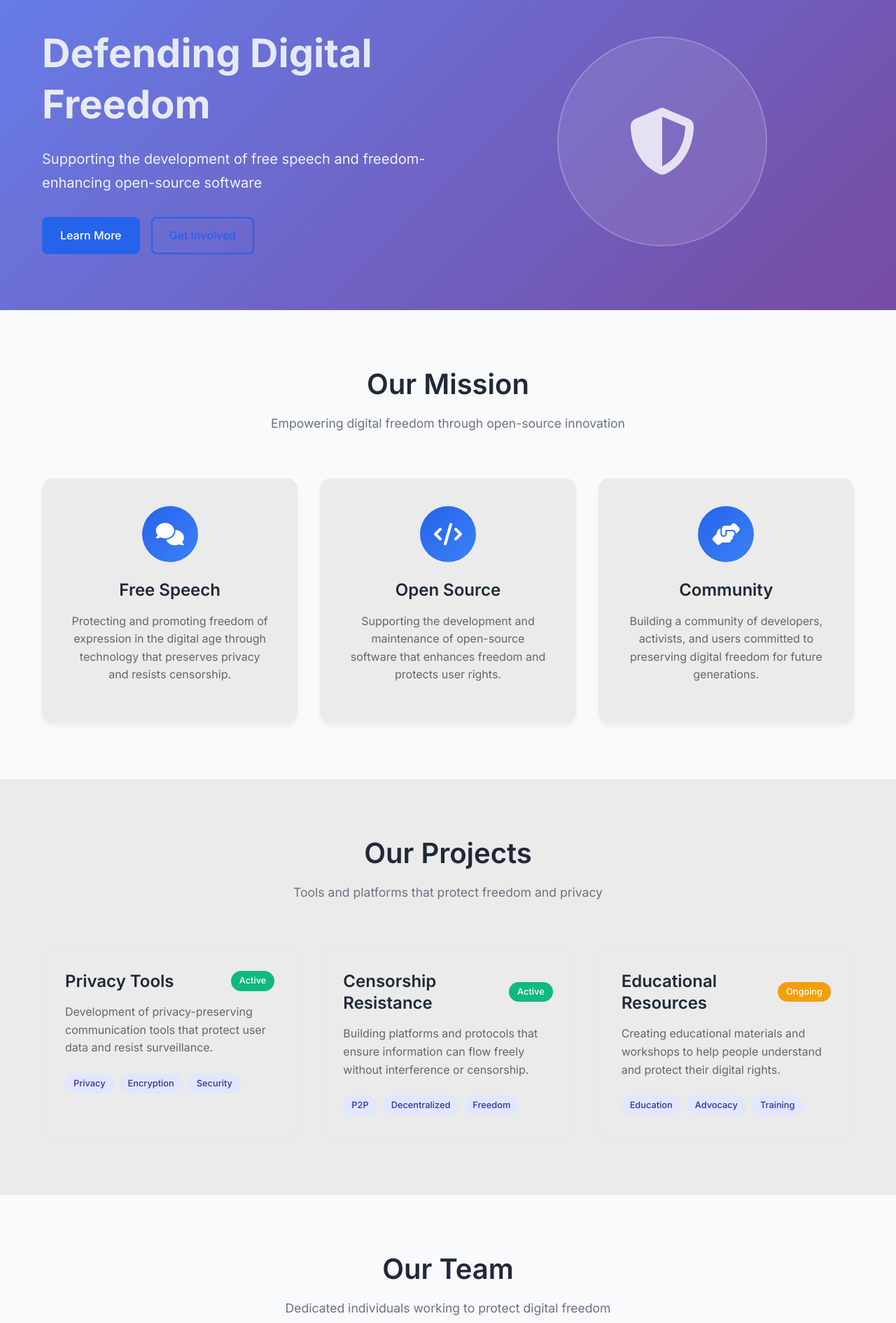
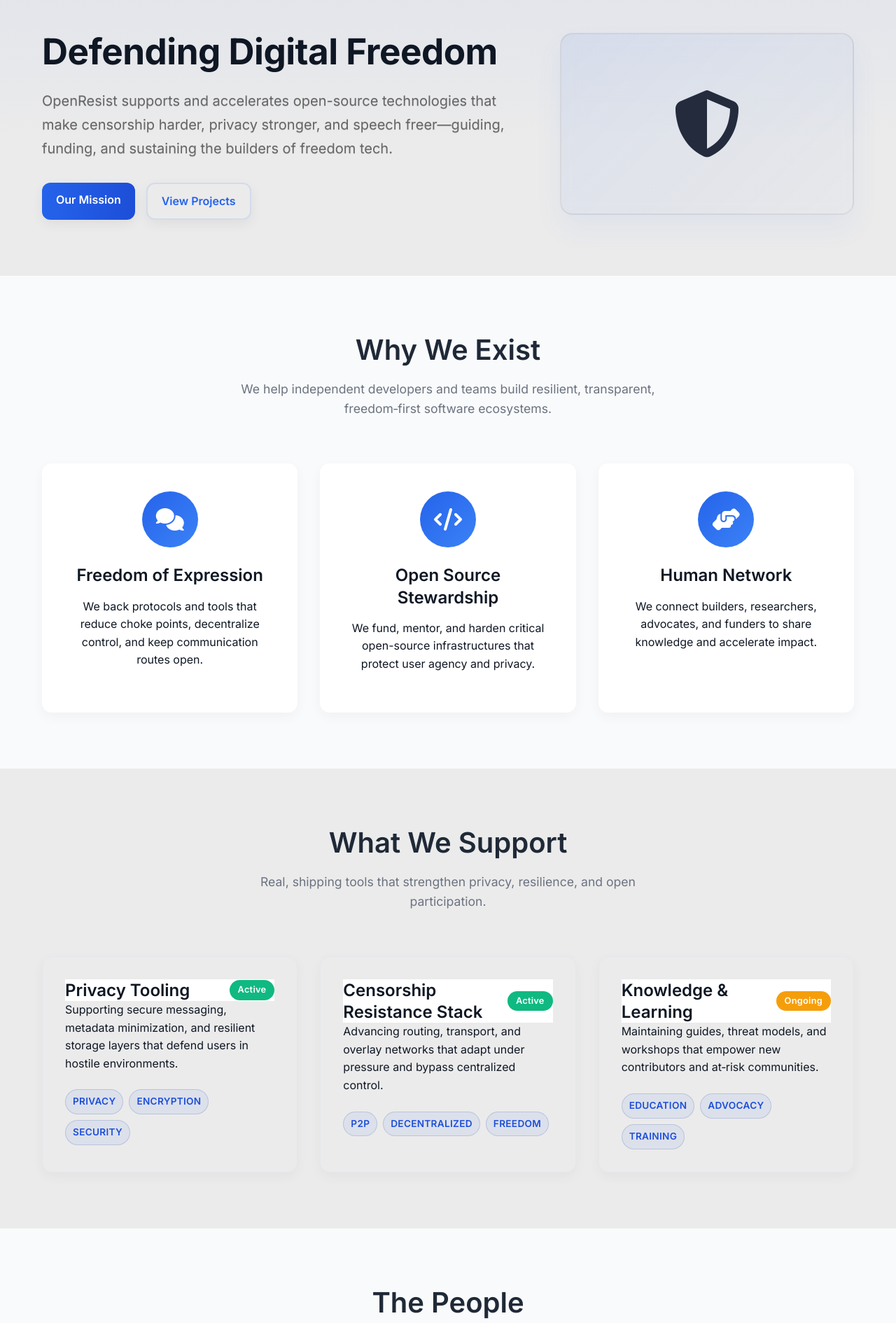
Before and after one commit to OpenResistOrg/website, a plain HTML site: page index.html in a window 1280 px wide. Shown: the part 80-1970 px from the top of the page at 70% size. Drawn offline with Linux system fonts and the light colour scheme.

Commit message:
Enhance accessibility and visual design across website components

```diff
--- a/index.html
+++ b/index.html
@@ -15,6 +15,7 @@
     <link href="https://fonts.googleapis.com/css2?family=Inter:wght@300;400;500;600;700&display=swap" rel="stylesheet">
 </head>
 <body>
+    <a href="#home" class="skip-link">Skip to content</a>
     <!-- Navigation -->
     <nav class="navbar">
         <div class="nav-container">
@@ -51,10 +52,10 @@
         <div class="hero-container">
             <div class="hero-content">
                 <h1 class="hero-title">Defending Digital Freedom</h1>
-                <p class="hero-subtitle">Supporting the development of free speech and freedom-enhancing open-source software</p>
+                <p class="hero-subtitle">OpenResist supports and accelerates open-source technologies that make censorship harder, privacy stronger, and speech freer—guiding, funding, and sustaining the builders of freedom tech.</p>
                 <div class="hero-buttons">
-                    <a href="#mission" class="btn btn-primary">Learn More</a>
-                    <a href="#contact" class="btn btn-secondary">Get Involved</a>
+                    <a href="#mission" class="btn btn-primary" aria-label="Learn more about our mission">Our Mission</a>
+                    <a href="#projects" class="btn btn-secondary" aria-label="Explore our current projects">View Projects</a>
                 </div>
             </div>
             <div class="hero-image">
@@ -69,30 +70,30 @@
     <section id="mission" class="mission">
         <div class="container">
             <div class="section-header">
-                <h2>Our Mission</h2>
-                <p>Empowering digital freedom through open-source innovation</p>
+                <h2>Why We Exist</h2>
+                <p>We help independent developers and teams build resilient, transparent, freedom‑first software ecosystems.</p>
             </div>
             <div class="mission-grid">
                 <div class="mission-card">
                     <div class="mission-icon">
                         <i class="fas fa-comments"></i>
                     </div>
-                    <h3>Free Speech</h3>
-                    <p>Protecting and promoting freedom of expression in the digital age through technology that preserves privacy and resists censorship.</p>
+                    <h3>Freedom of Expression</h3>
+                    <p>We back protocols and tools that reduce choke points, decentralize control, and keep communication routes open.</p>
                 </div>
                 <div class="mission-card">
                     <div class="mission-icon">
                         <i class="fas fa-code"></i>
                     </div>
-                    <h3>Open Source</h3>
-                    <p>Supporting the development and maintenance of open-source software that enhances freedom and protects user rights.</p>
+                    <h3>Open Source Stewardship</h3>
+                    <p>We fund, mentor, and harden critical open-source infrastructures that protect user agency and privacy.</p>
                 </div>
                 <div class="mission-card">
                     <div class="mission-icon">
                         <i class="fas fa-hands-helping"></i>
                     </div>
-                    <h3>Community</h3>
-                    <p>Building a community of developers, activists, and users committed to preserving digital freedom for future generations.</p>
+                    <h3>Human Network</h3>
+                    <p>We connect builders, researchers, advocates, and funders to share knowledge and accelerate impact.</p>
                 </div>
             </div>
         </div>
@@ -102,16 +103,16 @@
     <section id="projects" class="projects">
         <div class="container">
             <div class="section-header">
-                <h2>Our Projects</h2>
-                <p>Tools and platforms that protect freedom and privacy</p>
+                <h2>What We Support</h2>
+                <p>Real, shipping tools that strengthen privacy, resilience, and open participation.</p>
             </div>
             <div class="projects-grid">
                 <div class="project-card">
                     <div class="project-header">
-                        <h3>Privacy Tools</h3>
+                        <h3>Privacy Tooling</h3>
                         <span class="project-status">Active</span>
                     </div>
-                    <p>Development of privacy-preserving communication tools that protect user data and resist surveillance.</p>
+                    <p>Supporting secure messaging, metadata minimization, and resilient storage layers that defend users in hostile environments.</p>
                     <div class="project-tags">
                         <span class="tag">Privacy</span>
                         <span class="tag">Encryption</span>
@@ -120,10 +121,10 @@
                 </div>
                 <div class="project-card">
                     <div class="project-header">
-                        <h3>Censorship Resistance</h3>
+                        <h3>Censorship Resistance Stack</h3>
                         <span class="project-status">Active</span>
                     </div>
-                    <p>Building platforms and protocols that ensure information can flow freely without interference or censorship.</p>
+                    <p>Advancing routing, transport, and overlay networks that adapt under pressure and bypass centralized control.</p>
                     <div class="project-tags">
                         <span class="tag">P2P</span>
                         <span class="tag">Decentralized</span>
@@ -132,10 +133,10 @@
                 </div>
                 <div class="project-card">
                     <div class="project-header">
-                        <h3>Educational Resources</h3>
+                        <h3>Knowledge & Learning</h3>
                         <span class="project-status">Ongoing</span>
                     </div>
-                    <p>Creating educational materials and workshops to help people understand and protect their digital rights.</p>
+                    <p>Maintaining guides, threat models, and workshops that empower new contributors and at‑risk communities.</p>
                     <div class="project-tags">
                         <span class="tag">Education</span>
                         <span class="tag">Advocacy</span>
@@ -150,33 +151,33 @@
     <section id="team" class="team">
         <div class="container">
             <div class="section-header">
-                <h2>Our Team</h2>
-                <p>Dedicated individuals working to protect digital freedom</p>
+                <h2>The People</h2>
+                <p>A distributed collective of engineers, security analysts, legal advocates, and educators.</p>
             </div>
             <div class="team-grid">
                 <div class="team-card">
                     <div class="team-avatar">
                         <i class="fas fa-user"></i>
                     </div>
-                    <h3>Development Team</h3>
+                    <h3>Engineering Core</h3>
                     <p class="team-role">Core Contributors</p>
-                    <p>Experienced developers building the next generation of freedom-preserving software.</p>
+                    <p>Designing, auditing, and scaling foundational codebases for privacy and resilience.</p>
                 </div>
                 <div class="team-card">
                     <div class="team-avatar">
                         <i class="fas fa-shield-alt"></i>
                     </div>
-                    <h3>Security Experts</h3>
+                    <h3>Security & Research</h3>
                     <p class="team-role">Security Advisors</p>
-                    <p>Cybersecurity professionals ensuring our tools meet the highest security standards.</p>
+                    <p>Formal analysis, adversarial simulation, and guidance for robust implementations.</p>
                 </div>
                 <div class="team-card">
                     <div class="team-avatar">
                         <i class="fas fa-gavel"></i>
                     </div>
-                    <h3>Legal Advocates</h3>
-                    <p class="team-role">Legal Team</p>
-                    <p>Legal experts fighting for digital rights and providing guidance on compliance and advocacy.</p>
+                    <h3>Policy & Advocacy</h3>
+                    <p class="team-role">Legal & Policy</p>
+                    <p>Translating technical realities for policymakers while defending open collaboration norms.</p>
                 </div>
             </div>
         </div>
@@ -187,7 +188,7 @@
         <div class="container">
             <div class="section-header">
                 <h2>Get Involved</h2>
-                <p>Join us in defending digital freedom</p>
+                <p>Your skills, insight, or resources can accelerate vital freedom tech sooner than you think.</p>
             </div>
             <div class="contact-grid">
                 <div class="contact-info">
@@ -196,21 +197,21 @@
                         <i class="fas fa-code"></i>
                         <div>
                             <h4>Contribute Code</h4>
-                            <p>Help develop open-source tools that protect freedom and privacy.</p>
+                            <p>Join active repositories or help stabilize under‑maintained components.</p>
                         </div>
                     </div>
                     <div class="contact-item">
                         <i class="fas fa-donate"></i>
                         <div>
-                            <h4>Support Our Mission</h4>
-                            <p>Make a donation to support the development of freedom-preserving software.</p>
+                            <h4>Fund the Work</h4>
+                            <p>Targeted financial support keeps critical maintainers focused and sustainable.</p>
                         </div>
                     </div>
                     <div class="contact-item">
                         <i class="fas fa-share"></i>
                         <div>
-                            <h4>Spread Awareness</h4>
-                            <p>Help others learn about digital rights and privacy-preserving technologies.</p>
+                            <h4>Amplify the Signal</h4>
+                            <p>Share research, onboarding guides, and success stories to grow the contributor pool.</p>
                         </div>
                     </div>
                 </div>
@@ -226,9 +227,9 @@
                     <h3>OpenResist</h3>
                     <p>A non-profit foundation dedicated to supporting free speech and open-source software development.</p>
                     <div class="social-links">
-                        <a href="#" class="social-link"><i class="fab fa-github"></i></a>
-                        <a href="#" class="social-link"><i class="fab fa-twitter"></i></a>
-                        <a href="#" class="social-link"><i class="fab fa-mastodon"></i></a>
+                        <a href="https://github.com/OpenResistOrg" class="social-link" aria-label="OpenResist on GitHub" title="GitHub" target="_blank" rel="noopener noreferrer"><i class="fab fa-github"></i></a>
+                        <a href="https://twitter.com/OpenResistOrg" class="social-link" aria-label="OpenResist on Twitter" title="Twitter" target="_blank" rel="noopener noreferrer"><i class="fab fa-twitter"></i></a>
+                        <a href="https://mastodon.social/@OpenResistOrg" class="social-link" aria-label="OpenResist on Mastodon" title="Mastodon" target="_blank" rel="noopener noreferrer"><i class="fab fa-mastodon"></i></a>
                     </div>
                 </div>
                 <div class="footer-section">
--- a/script.js
+++ b/script.js
@@ -96,10 +96,10 @@ document.addEventListener('DOMContentLoaded', function() {
 
         // Add/remove background based on scroll position
         if (scrollTop > 50) {
-            navbar.style.backgroundColor = 'rgba(255, 255, 255, 0.98)';
-            navbar.style.boxShadow = '0 2px 20px rgba(0, 0, 0, 0.1)';
+            navbar.style.backgroundColor = 'rgba(235, 235, 235, 0.98)';
+            navbar.style.boxShadow = '0 2px 20px rgba(0, 0, 0, 0.08)';
         } else {
-            navbar.style.backgroundColor = 'rgba(255, 255, 255, 0.95)';
+            navbar.style.backgroundColor = 'rgba(235, 235, 235, 0.95)';
             navbar.style.boxShadow = 'none';
         }
 
--- a/styles.css
+++ b/styles.css
@@ -12,7 +12,7 @@ html {
 body {
     font-family: 'Inter', -apple-system, BlinkMacSystemFont, 'Segoe UI', Roboto, Oxygen, Ubuntu, Cantarell, sans-serif;
     line-height: 1.6;
-    color: #333;
+    color: #1e2935; /* Elevated body text color for better contrast vs headings */
     background-color: #EBEBEB;
 }
 
@@ -62,29 +62,35 @@ p {
 }
 
 .btn-primary {
-    background-color: #2563eb;
-    color: white;
-    border-color: #2563eb;
+    background: linear-gradient(135deg, #1d4ed8, #2563eb 55%, #1e40af);
+    color: #fff;
+    border: none;
+    padding: 0.9rem 1.9rem;
+    border-radius: 48px;
+    font-weight: 600;
+    font-size: 1rem;
+    cursor: pointer;
+    box-shadow: 0 6px 16px -2px rgba(29,78,216,0.45), 0 2px 4px rgba(0,0,0,0.08);
+    transition: transform 0.28s ease, box-shadow 0.28s ease, filter .28s ease;
 }
-
+.btn-secondary {
+    background: #ffffff;
+    color: #1d4ed8;
+    border: 2px solid rgba(29,78,216,0.25);
+    padding: 0.85rem 1.55rem;
+    font-weight: 600;
+    border-radius: 48px;
+    transition: transform 0.28s ease, box-shadow 0.28s ease, background .28s ease, color .28s ease;
+}
 .btn-primary:hover {
-    background-color: #1d4ed8;
-    border-color: #1d4ed8;
-    transform: translateY(-2px);
-    box-shadow: 0 10px 25px rgba(37, 99, 235, 0.2);
+    transform: translateY(-4px);
+    box-shadow: 0 18px 38px -8px rgba(29,78,216,0.45), 0 8px 14px -6px rgba(29,78,216,0.35);
 }
-
-.btn-secondary {
-    background-color: transparent;
-    color: #2563eb;
-    border-color: #2563eb;
-}
-
 .btn-secondary:hover {
-    background-color: #2563eb;
-    color: white;
-    transform: translateY(-2px);
-    box-shadow: 0 10px 25px rgba(37, 99, 235, 0.1);
+    background: #1d4ed8;
+    color: #ffffff;
+    transform: translateY(-4px);
+    box-shadow: 0 14px 30px -6px rgba(29,78,216,0.35);
 }
 
 /* Navigation */
@@ -93,6 +99,7 @@ p {
     top: 0;
     width: 100%;
     background-color: rgba(235, 235, 235, 0.95);
+    -webkit-backdrop-filter: blur(10px);
     backdrop-filter: blur(10px);
     z-index: 1000;
     border-bottom: 1px solid rgba(0, 0, 0, 0.1);
@@ -169,19 +176,17 @@ p {
 }
 
 .hero-title {
-    font-size: 3.5rem;
-    font-weight: 700;
-    margin-bottom: 1.5rem;
-    background: linear-gradient(45deg, #EBEBEB, #e0e7ff);
-    -webkit-background-clip: text;
-    -webkit-text-fill-color: transparent;
-    background-clip: text;
+    font-size: 3.2rem;
+    font-weight: 800;
+    margin-bottom: 1.25rem;
+    letter-spacing: -0.5px;
+    color: #0f1724;
 }
 
 .hero-subtitle {
     font-size: 1.25rem;
     margin-bottom: 2rem;
-    color: rgba(255, 255, 255, 0.9);
+    text-shadow: 0 1px 0 rgba(0,0,0,0.12);
     line-height: 1.7;
 }
 
@@ -200,18 +205,20 @@ p {
 .hero-graphic {
     width: 300px;
     height: 300px;
-    background: rgba(255, 255, 255, 0.1);
+    background: rgba(255, 255, 255, 0.08);
     border-radius: 50%;
     display: flex;
     justify-content: center;
     align-items: center;
+    -webkit-backdrop-filter: blur(10px);
     backdrop-filter: blur(10px);
-    border: 2px solid rgba(255, 255, 255, 0.2);
+    border: 2px solid rgba(0, 0, 0, 0.06);
 }
 
 .hero-graphic i {
     font-size: 6rem;
-    color: rgba(255, 255, 255, 0.8);
+    /* darker icon color to increase contrast when hero sits on off-white layers */
+    color: rgba(15, 23, 42, 0.9);
 }
 
 /* Section Headers */
@@ -245,7 +252,7 @@ p {
 }
 
 .mission-card {
-    background: #EBEBEB;
+    background: #ffffff;
     padding: 2.5rem;
     border-radius: 16px;
     text-align: center;
@@ -271,11 +278,12 @@ p {
 
 .mission-icon i {
     font-size: 2rem;
+    /* icons sit on a dark gradient circle - keep white for contrast */
     color: white;
 }
 
 .mission-card h3 {
-    color: #1f2937;
+    color: #0f1724; /* darker heading for improved contrast */
     margin-bottom: 1rem;
 }
 
@@ -299,7 +307,7 @@ p {
 }
 
 .project-card:hover {
-    transform: translateY(-4px);
+        background: #ffffff;
     box-shadow: 0 20px 40px rgba(0, 0, 0, 0.1);
 }
 
@@ -307,21 +315,22 @@ p {
     display: flex;
     justify-content: space-between;
     align-items: center;
-    margin-bottom: 1rem;
+        background: #ffffff;
 }
 
 .project-header h3 {
-    color: #1f2937;
+    color: #0f1724;
     margin: 0;
 }
 
 .project-status {
-    background-color: #10b981;
-    color: white;
+    background-color: #047857; /* Deeper green for stronger contrast */
+    color: #ffffff;
     padding: 4px 12px;
     border-radius: 20px;
     font-size: 0.8rem;
-    font-weight: 500;
+    font-weight: 600;
+    letter-spacing: .25px;
 }
 
 .project-tags {
@@ -332,12 +341,15 @@ p {
 }
 
 .tag {
-    background-color: #e0e7ff;
-    color: #3730a3;
+    background: #ffffff;
+    color: #1e3a8a;
     padding: 4px 12px;
-    border-radius: 20px;
-    font-size: 0.8rem;
-    font-weight: 500;
+    border: 1px solid rgba(30,58,138,0.18);
+    border-radius: 999px;
+    font-size: 0.75rem;
+    font-weight: 600;
+    letter-spacing: .3px;
+    text-transform: uppercase;
 }
 
 /* Team Section */
@@ -422,6 +434,18 @@ p {
     border-radius: 16px;
 }
 
+.mission-card p,
+.project-card p,
+.team-card p,
+.contact-form p,
+.contact-item p {
+    color: #0f1724;
+}
+
+.nav-menu a {
+    color: #0f1724;
+}
+
 .form-group {
     margin-bottom: 1.5rem;
 }
@@ -447,8 +471,7 @@ p {
 
 /* Footer */
 .footer {
-    background-color: #1f2937;
-    color: white;
+    background-color: #0f1724; /* keep footer dark for contrast */
     padding: 60px 0 20px;
 }
 
@@ -460,13 +483,11 @@ p {
 }
 
 .footer-section h3,
+.footer-section h3,
 .footer-section h4 {
     margin-bottom: 1rem;
-    color: white;
 }
-
 .footer-section p {
-    color: #d1d5db;
     line-height: 1.7;
 }
 
@@ -479,7 +500,6 @@ p {
 }
 
 .footer-section ul li a {
-    color: #d1d5db;
     text-decoration: none;
     transition: color 0.3s ease;
 }
@@ -632,3 +652,129 @@ p {
 section {
     scroll-margin-top: 70px;
 }
+
+/* ------------------
+   Modern Theme Overrides
+   - Uses subtle gradients, refined spacing, stronger accent colors
+   - Improves button styles, card elevation, hero visual, and footer
+   ------------------ */
+
+:root {
+    --accent: #2563eb; /* primary brand blue */
+    --accent-700: #1d4ed8;
+    --muted: #6b7280;
+    --bg-offwhite: #EBEBEB;
+    --card-bg: #ffffff00; /* transparent base so cards pick up subtle backdrop */
+    --glass: rgba(255,255,255,0.6);
+    --radius: 14px;
+}
+
+/* Hero */
+.hero {
+    padding: 120px 0 80px; /* give the hero more presence */
+    background: linear-gradient(180deg, rgba(37,99,235,0.06), transparent 60%);
+}
+.hero-container {
+    display: grid;
+    grid-template-columns: 1fr 420px;
+    gap: 3rem;
+    align-items: center;
+}
+
+/* Accessibility: Skip Link & Focus Styles */
+.skip-link {
+    position: absolute;
+    top: -40px;
+    left: 0;
+    background: #1d4ed8;
+    color: #fff;
+    padding: 8px 16px;
+    border-radius: 0 0 6px 0;
+    font-weight: 600;
+    letter-spacing: .5px;
+    text-decoration: none;
+    z-index: 2000;
+    transition: top .25s ease;
+}
+.skip-link:focus {
+    top: 0;
+    outline: none;
+    box-shadow: 0 0 0 4px rgba(29,78,216,0.45);
+}
+
+:focus-visible {
+    outline: 2px solid #1d4ed8;
+    outline-offset: 3px;
+}
+.hero-graphic {
+    width: 420px;
+    height: 260px;
+    display:flex;
+    align-items:center;
+    justify-content:center;
+    background: linear-gradient(135deg, rgba(37,99,235,0.08), rgba(37,99,235,0.02));
+    border-radius: 18px;
+    box-shadow: 0 20px 40px rgba(37,99,235,0.06);
+    font-size: 64px;
+    color: var(--accent);
+}
+
+/* Buttons */
+.btn {
+    border-radius: 12px;
+    padding: 12px 20px;
+    box-shadow: 0 6px 18px rgba(16,24,40,0.06);
+}
+.btn-primary {
+    background: linear-gradient(90deg,var(--accent),var(--accent-700));
+    color: #fff;
+    border: none;
+}
+.btn-secondary {
+    background: transparent;
+    color: var(--accent);
+    border: 2px solid rgba(37,99,235,0.12);
+}
+.btn-primary:hover, .btn-secondary:hover {
+    transform: translateY(-3px);
+}
+
+/* Cards */
+.mission-card, .project-card, .team-card {
+    border-radius: var(--radius);
+    transition: transform 0.28s cubic-bezier(.2,.9,.3,1), box-shadow 0.28s ease;
+    box-shadow: 0 6px 18px rgba(15,23,42,0.04);
+}
+.mission-card:hover, .project-card:hover, .team-card:hover {
+    transform: translateY(-8px);
+    box-shadow: 0 22px 50px rgba(15,23,42,0.09);
+}
+
+/* Projects tag */
+.tag {
+    background: rgba(37,99,235,0.08);
+    color: var(--accent-700);
+    padding: 6px 10px;
+    border-radius: 999px;
+    font-size: 0.85rem;
+}
+
+/* Footer */
+.footer {
+    margin-top: 60px;
+    background: linear-gradient(180deg, rgba(16,24,40,0.02), transparent);
+    padding: 48px 0 32px;
+}
+.footer .footer-bottom p {
+    color: var(--muted);
+    font-size: 0.95rem;
+}
+
+/* Utilities */
+.container.padding-large { padding-top: 60px; padding-bottom: 60px }
+
+/* Make sure mobile hero adapts when columns collapse */
+@media (max-width: 920px){
+    .hero-container{ grid-template-columns: 1fr; }
+    .hero-graphic{ width:100%; height:200px }
+}
```
